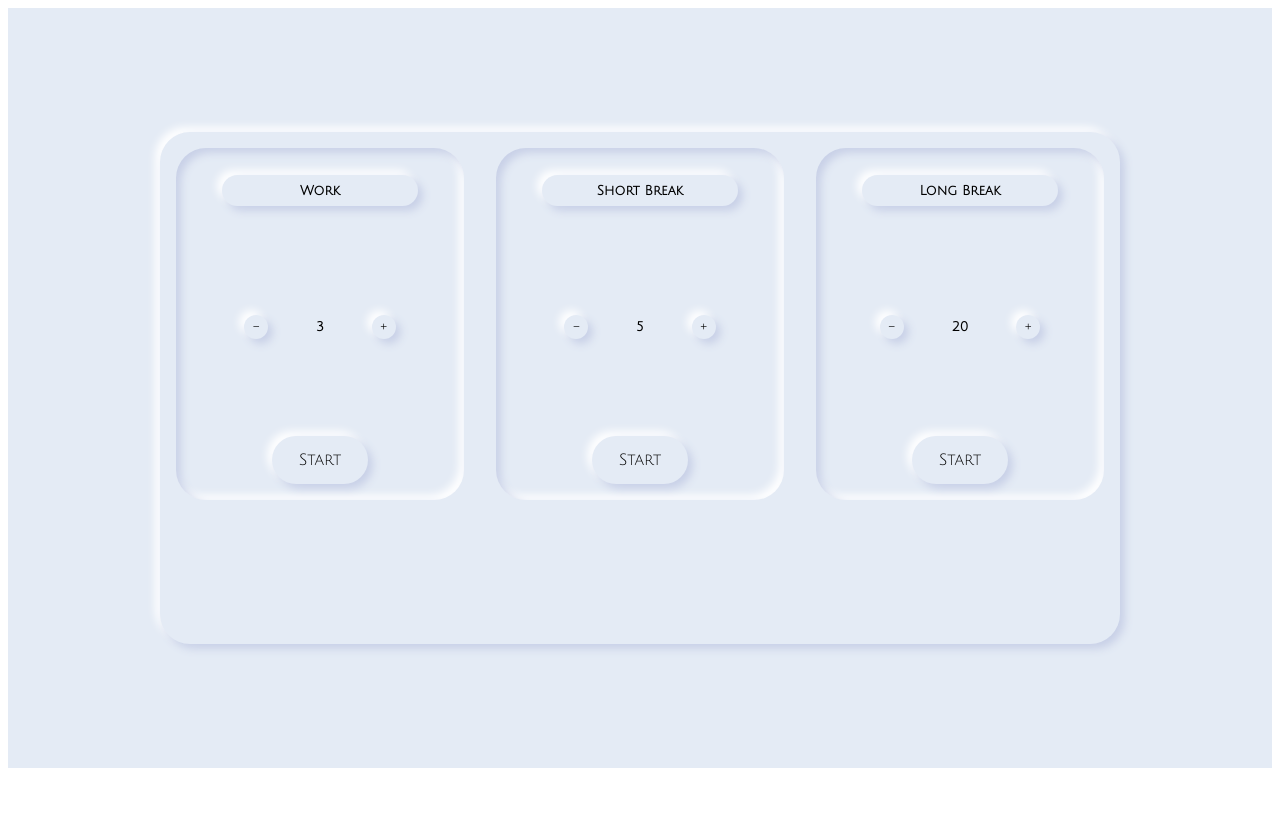
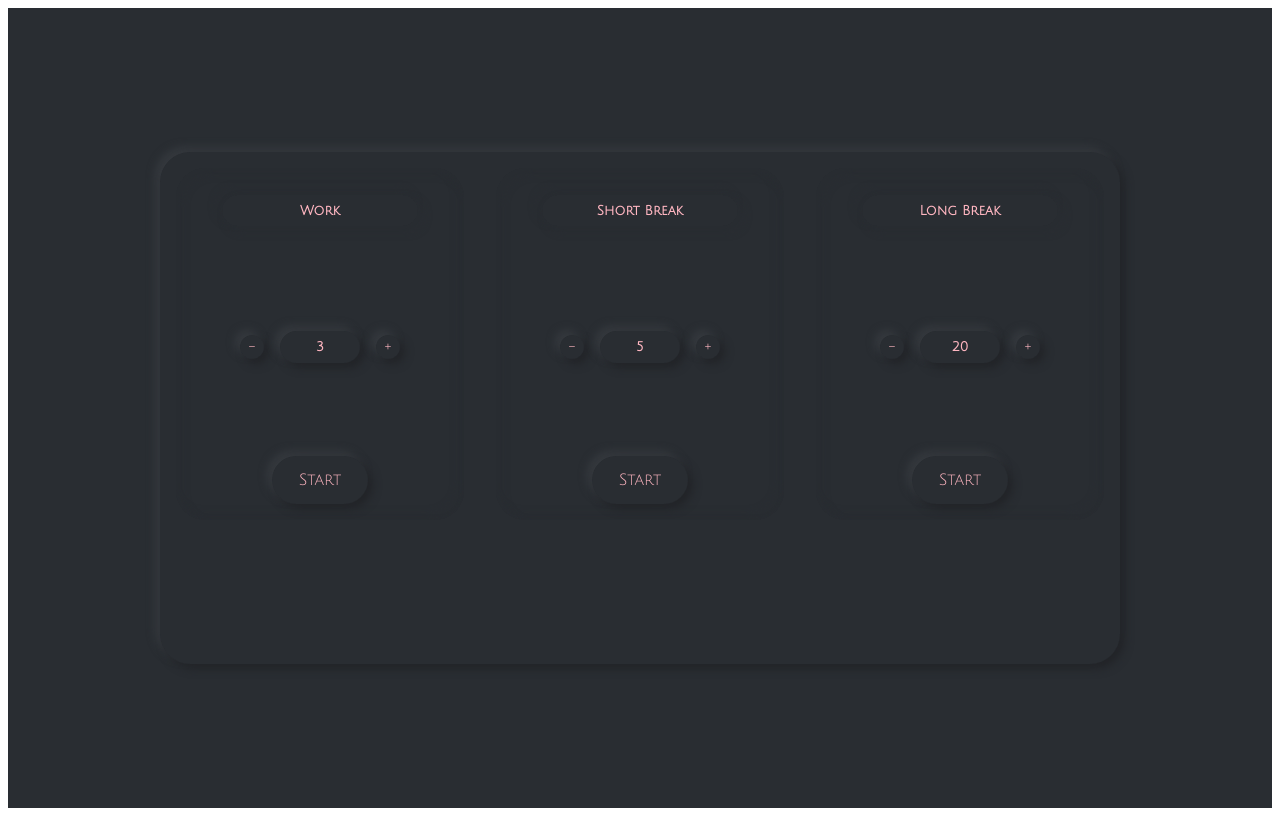
Before and after one commit to mattdeann/pomodoro, a React (Create React App) app: page / in a window 1280 px wide. Built offline with nearby package versions, Linux system fonts and the light colour scheme.

Commit message:
Finish styling for now

```diff
--- a/src/App/App.css
+++ b/src/App/App.css
@@ -1,6 +1,8 @@
 .app {
-  background-color: #E4EBF5;
-  height: 95vh;
+  margin: 0px;
+  background-color: #292d32;
+  color: lightpink;
+  height: 100vh;
   display: flex;
   flex-direction: column;
   justify-content: center;
--- a/src/Timers/LongBreakTimer.js
+++ b/src/Timers/LongBreakTimer.js
@@ -8,11 +8,11 @@ function LongBreakTimer({longTime, startTimer, increment, decrement, canPress})
         Long Break
       </h1>
       <section className="count-area">
-        <article style={{pointerEvents: canPress}} onClick={decrement} className="decrement">
+        <article style={{pointerEvents: canPress}} onClick={() => decrement("longTime")} className="decrement">
           -
         </article>
         <h1 className="duration">{longTime}</h1>
-        <article style={{pointerEvents: canPress}} onClick={increment} className="increment">
+        <article style={{pointerEvents: canPress}} onClick={() => increment("longTime")} className="increment">
           +
         </article>
       </section>
--- a/src/Timers/ShortBreakTimer.js
+++ b/src/Timers/ShortBreakTimer.js
@@ -8,11 +8,11 @@ function ShortBreakTimer({shortTime, startTimer, increment, decrement, canPress}
         Short Break
       </h1>
       <section className="count-area">
-        <article style={{pointerEvents: canPress}} onClick={decrement} className="decrement">
+        <article style={{pointerEvents: canPress}} onClick={() => decrement("shortTime")} className="decrement">
           -
         </article>
         <h1 className="duration">{shortTime}</h1>
-        <article style={{pointerEvents: canPress}} onClick={increment} className="increment">
+        <article style={{pointerEvents: canPress}} onClick={() => increment("shortTime")} className="increment">
           +
         </article>
       </section>
--- a/src/Timers/Timer.css
+++ b/src/Timers/Timer.css
@@ -3,8 +3,8 @@
   width: 20vw;
   padding: 1rem;
   border-radius: 30px;
-  box-shadow: inset .3rem .3rem .5rem #c8d0e7,
-  inset -.3rem -.3rem .5rem #ffffff;
+  box-shadow: inset .3rem .3rem .5rem #292d32,
+  inset -.3rem -.3rem .5rem #292d32;;
   display: flex;
   flex-direction: column;
   justify-content: space-between;
@@ -18,8 +18,8 @@
   font-size: smaller;
   padding: 0.5rem;
   border-radius: 30px;
-  box-shadow: .3rem .3rem .5rem #c8d0e7,
-  -.3rem -.3rem .5rem #ffffff;
+  box-shadow: .3rem .3rem .5rem #292d32,
+  -.3rem -.3rem .5rem #292d32;
 }
 
 .count-area {
@@ -29,8 +29,16 @@
 
 .duration {
   font-size: small;
-  margin-left: 3rem;
-  margin-right: 3rem;
+  height: 2rem;
+  width: 5rem;
+  margin-left: 1rem;
+  margin-right: 1rem;
+  border-radius: 30px;
+  box-shadow: .3rem .3rem .5rem #222428,
+   -.3rem -.3rem .5rem #363a3f;
+   display: flex;
+   justify-content: center;
+   align-items: center;
 }
 
 .decrement,
@@ -41,18 +49,18 @@
   justify-content: center;
   align-items: center;
   border-radius: 30px;
-  box-shadow: .3rem .3rem .5rem #c8d0e7,
-  -.3rem -.3rem .5rem #ffffff;
+  box-shadow: .3rem .3rem .5rem #222428,
+  -.3rem -.3rem .5rem #363a3f;
 }
 
 .decrement:hover,
 .increment:hover,
 .start-button:hover {
   cursor: pointer;
-  box-shadow: .3rem .3rem .5rem #c8d0e7,
-  -.3rem -.3rem .5rem #ffffff,
-  inset .1rem .1rem .5rem #c8d0e7,
-  inset -.1rem -.1rem .5rem #ffffff;
+  box-shadow: .3rem .3rem .5rem #222428,
+  -.3rem -.3rem .5rem #363a3f,
+  inset .1rem .1rem .5rem #222428,
+  inset -.1rem -.1rem .5rem #363a3f;
 }
 
 .start-button {
@@ -62,6 +70,6 @@
   justify-content: center;
   align-items: center;
   border-radius: 30px;
-  box-shadow: .3rem .3rem .5rem #c8d0e7,
-  -.3rem -.3rem .5rem #ffffff;
+  box-shadow: .3rem .3rem .5rem #222428,
+  -.3rem -.3rem .5rem #363a3f;
 }
--- a/src/Timers/WorkTimer.js
+++ b/src/Timers/WorkTimer.js
@@ -8,11 +8,11 @@ function WorkTimer({workTime, startTimer, increment, decrement, canPress}) {
         Work
       </h1>
       <section className="count-area">
-        <article style={{pointerEvents: canPress}} onClick={decrement} className="decrement">
+        <article style={{pointerEvents: canPress}} onClick={() => decrement("workTime")} className="decrement">
           -
         </article>
         <h1 className="duration">{workTime}</h1>
-        <article style={{pointerEvents: canPress}} onClick={increment} className="increment">
+        <article style={{pointerEvents: canPress}} onClick={() => increment("workTime")} className="increment">
           +
         </article>
       </section>
--- a/src/TimersBox/TimersBox.css
+++ b/src/TimersBox/TimersBox.css
@@ -6,6 +6,6 @@
   grid-template-rows: 1fr;
   grid-gap: 2rem;
   border-radius: 30px;
-  box-shadow: .3rem .3rem .5rem #c8d0e7,
-  -.3rem -.3rem .5rem #ffffff;
+  box-shadow: .3rem .3rem .5rem #222428,
+  -.3rem -.3rem .5rem #363a3f;
 }
--- a/src/TimersBox/TimersBox.js
+++ b/src/TimersBox/TimersBox.js
@@ -20,15 +20,15 @@ class TimersBox extends React.Component {
     }
   }
 
-  increment = () => {
+  increment = (timerType) => {
     this.setState(prevState => ({
-      workTime: prevState.workTime += 1
+      [timerType]: prevState[timerType] += 1
     }))
   }
 
-  decrement = () => {
+  decrement = (timerType) => {
     this.setState(prevState => ({
-      workTime: prevState.workTime -= 1
+      [timerType]: prevState[timerType] -= 1
     }))
   }
 
--- a/src/index.html
+++ b/src/index.html
@@ -3,11 +3,9 @@
 <head>
   <meta charset="UTF-8">
   <meta name="viewport" content="width=device-width, initial-scale=1.0">
-  <link rel="preconnect" href="https://fonts.gstatic.com">
-    <link href="https://fonts.googleapis.com/css2?family=Julius+Sans+One&display=swap" rel="stylesheet">
   <title>Pomodorobot</title>
 </head>
 <body>
-  <div id="root></div>
+  <div id="root"></div>
 </body>
 </html>
```
Also changed, not shown: 1 other file (tests, documents, lock files or other folders).
